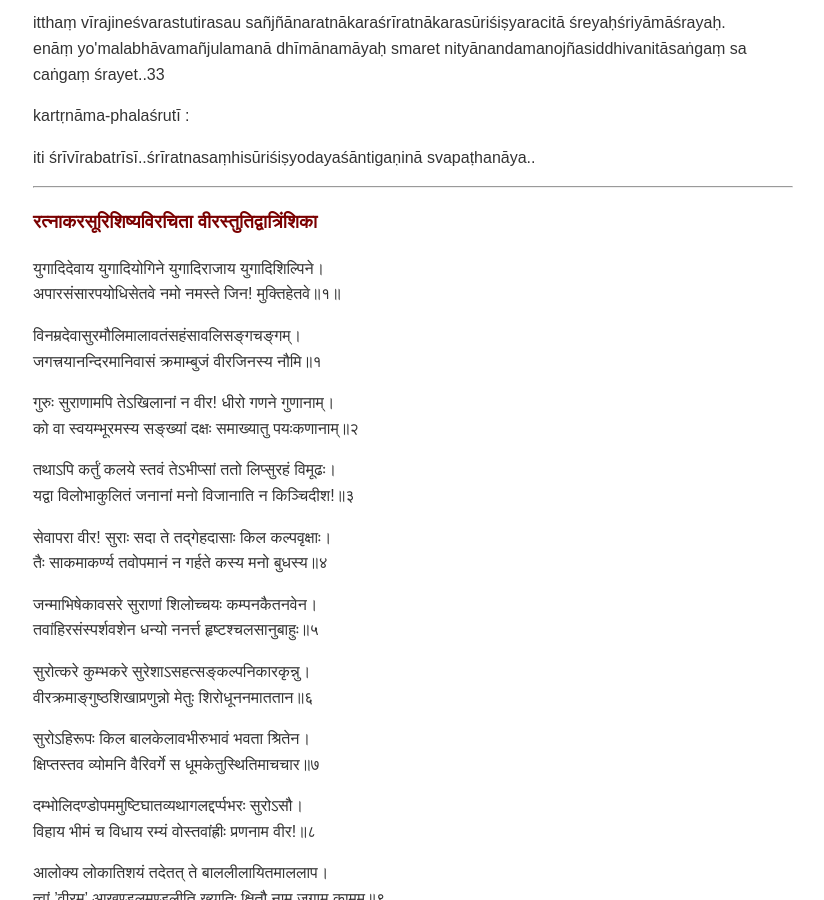
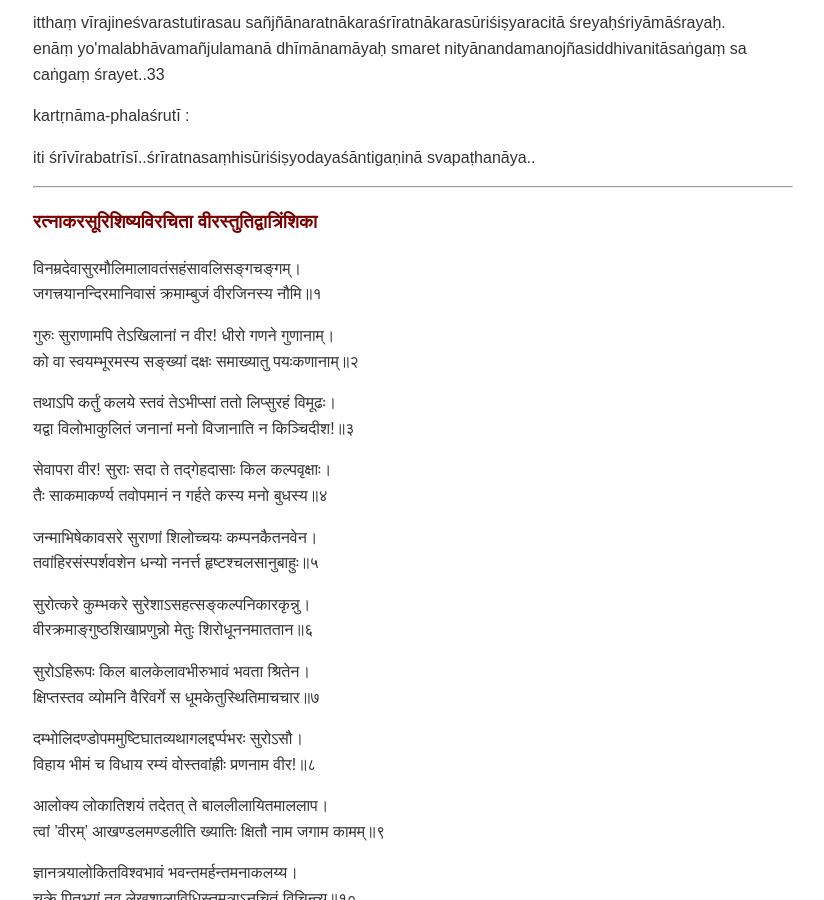
Before and after one commit to svyoma/svyoma.github.io, a Jekyll site: the page blogs/virastutidvatrimsika_ratnakarasuri.html, which Jekyll copies as it is, in a window 1280 px wide and 900 px high, scrolled down 3153 px. Shown: the whole window, without its empty margins (227-1051 px from the left). Built offline with Jekyll 4.4.1, drawn with Linux system fonts in a browser that asks for light colours; some web fonts are replaced; some of the changed lines change nothing that is shown.

Commit message:
Update virastutidvatrimsika_ratnakarasuri.html

```diff
--- a/blogs/virastutidvatrimsika_ratnakarasuri.html
+++ b/blogs/virastutidvatrimsika_ratnakarasuri.html
@@ -149,7 +149,7 @@
         <h3>Meta Details: </h3>
             <p>Name: <em> Vīrastutidvātriṃśikā</em><br />
             Author: unknown - disciple of <em>Ratnākarasūri</em><br />
-            Original publisher: <em>L. D. Institute of Indology </em> (1932)<br />
+            Original publisher: <em>L. D. Institute of Indology </em> (1979)<br />
             Original Publication Name: <em>Sambodhi Vol. 7</em> <br />
             Original Editor: Babubhai Savchand Shah<br />
             Digitised by: Vyom A. Shah</p>
@@ -202,7 +202,6 @@
           <p>iti śrīvīrabatrīsī..śrīratnasaṃhisūriśiṣyodayaśāntigaṇinā svapaṭhanāya..</p>        <hr />
 
         <h3 id="devanagari"; style="font-weight: bold;">रत्नाकरसूरिशिष्यविरचिता वीरस्तुतिद्वात्रिंशिका</h3>
-        <p>युगादिदेवाय युगादियोगिने युगादिराजाय युगादिशिल्पिने। <br /> अपारसंसारपयोधिसेतवे नमो नमस्ते जिन! मुक्तिहेतवे॥१॥</p>
         <p>विनम्रदेवासुरमौलिमालावतंसहंसावलिसङ्गचङ्गम्।<br /> जगत्त्रयानन्दिरमानिवासं क्रमाम्बुजं वीरजिनस्य नौमि॥१</p>
         <p>गुरुः सुराणामपि तेऽखिलानां न वीर! धीरो गणने गुणानाम्।<br /> को वा स्वयम्भूरमस्य सङ्ख्यां दक्षः समाख्यातु पयःकणानाम्॥२</p>
         <p>तथाऽपि कर्तुं कलये स्तवं तेऽभीप्सां ततो लिप्सुरहं विमूढः।<br /> यद्वा विलोभाकुलितं जनानां मनो विजानाति न किञ्चिदीश!॥३</p>
```
